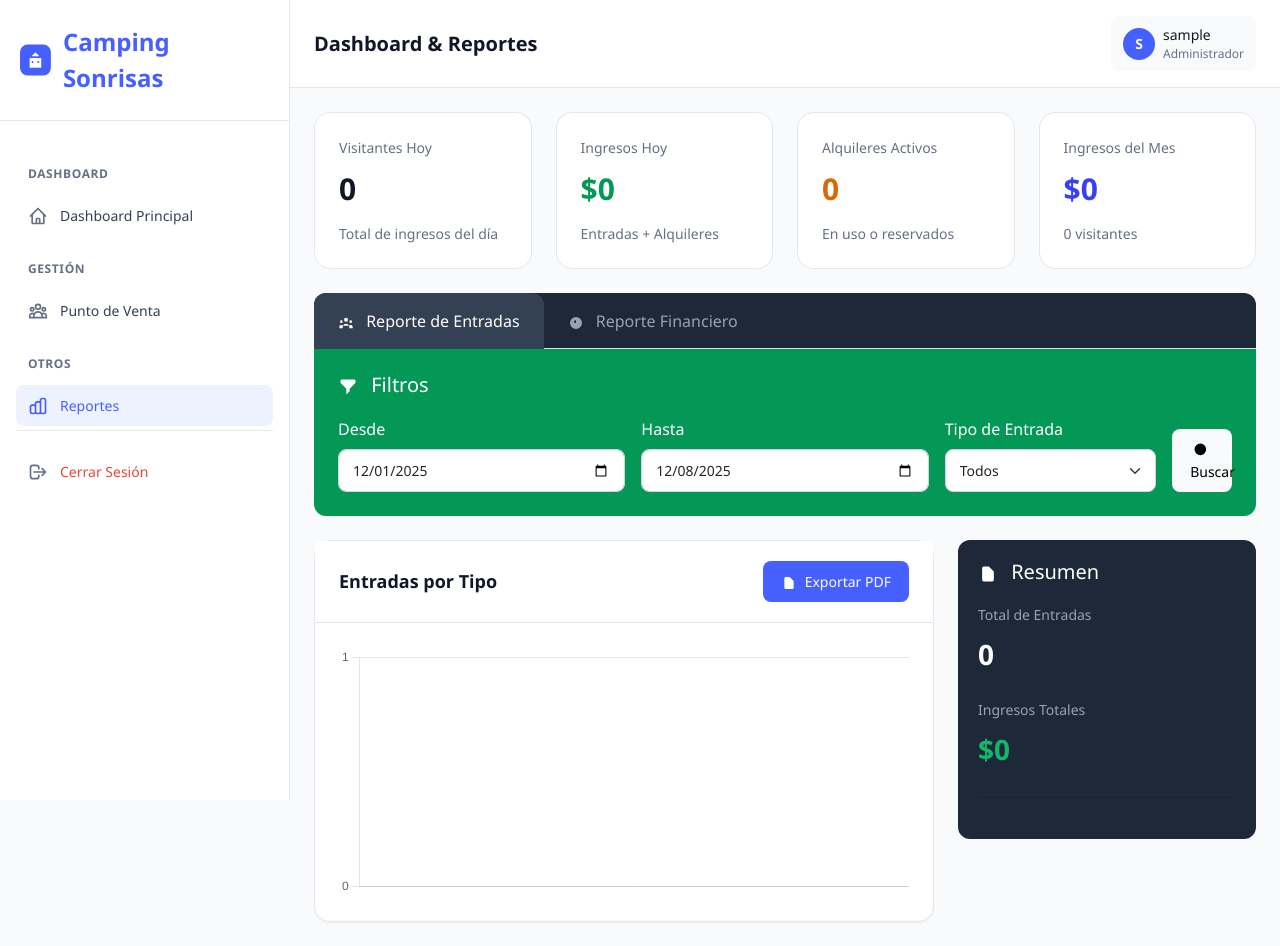
After one commit to jrdev727/campingControl, a PHP site: page /reportes.php in a window 1280 px wide. The commit adds this page. Run offline with PHP 8.4, Linux system fonts and the light colour scheme; the visitor is signed in with stand-in values (Sample User, id 1); data that the repository does not hold is empty; some libraries are stand-ins or nearby versions.

Commit message:
feat: Agregar sistema completo de reportes con gráficos y filtros
- Crear reportes.php con tabs múltiples
- Reporte de Entradas con filtros por fecha y tipo
- Reporte Financiero con período personalizable
- Gráficos interactivos con Chart.js
- Exportación a PDF con jsPDF
- Métricas superiores (visitantes, ingresos, alquileres)
- Breakdown detallado por tipo de entrada
- Backend endpoints: reportes_entradas.php, reporte_financiero.php
- Mejorar tickets impresos con más detalles
- Actualizar sidebar para acceder a reportes

```diff
--- a/includes/sidebar.php
+++ b/includes/sidebar.php
@@ -42,17 +42,15 @@
             </a>
         </div>
 
-        <?php if ($esAdmin): ?>
         <div class="sidebar-section-title">Otros</div>
         <div class="sidebar-item">
-                <a href="#" class="sidebar-link">
+            <a href="reportes.php" class="sidebar-link <?php echo ($paginaActual == 'reportes') ? 'active' : ''; ?>">
                 <svg class="sidebar-icon" fill="none" stroke="currentColor" viewBox="0 0 24 24">
                     <path stroke-linecap="round" stroke-linejoin="round" stroke-width="2" d="M9 19v-6a2 2 0 00-2-2H5a2 2 0 00-2 2v6a2 2 0 002 2h2a2 2 0 002-2zm0 0V9a2 2 0 012-2h2a2 2 0 012 2v10m-6 0a2 2 0 002 2h2a2 2 0 002-2m0 0V5a2 2 0 012-2h2a2 2 0 012 2v14a2 2 0 01-2 2h-2a2 2 0 01-2-2z"/>
                 </svg>
                 Reportes
             </a>
         </div>
-        <?php endif; ?>
 
         <!-- Logout -->
         <div class="sidebar-item" style="margin-top: auto; padding-top: 20px; border-top: 1px solid var(--gray-200);">
--- /dev/null
+++ b/php/reportes_entradas.php
@@ -0,0 +1,79 @@
+<?php
+ini_set('display_errors', 0);
+error_reporting(E_ALL);
+header('Content-Type: application/json');
+
+session_start();
+require_once 'conexion.php';
+
+// Verificar autenticación
+if (!isset($_SESSION['usuario_id'])) {
+    http_response_code(401);
+    echo json_encode(["success" => false, "error" => "No autenticado"]);
+    exit();
+}
+
+try {
+    $fecha_desde = $_GET['fecha_desde'] ?? date('Y-m-01');
+    $fecha_hasta = $_GET['fecha_hasta'] ?? date('Y-m-d');
+    $tipo = $_GET['tipo'] ?? '';
+
+    // Construir query base
+    $sql = "SELECT tipo_entrada, COUNT(*) as cantidad, SUM(precio) as total, AVG(precio) as precio_unitario
+            FROM entradas
+            WHERE DATE(fecha_hora) BETWEEN ? AND ?
+            AND estado = 'activo'";
+
+    if ($tipo) {
+        $sql .= " AND tipo_entrada = ?";
+    }
+
+    $sql .= " GROUP BY tipo_entrada";
+
+    // Preparar statement
+    if ($tipo) {
+        $stmt = $conn->prepare($sql);
+        $stmt->bind_param("sss", $fecha_desde, $fecha_hasta, $tipo);
+    } else {
+        $stmt = $conn->prepare($sql);
+        $stmt->bind_param("ss", $fecha_desde, $fecha_hasta);
+    }
+
+    $stmt->execute();
+    $resultado = $stmt->get_result();
+
+    $por_tipo = [];
+    $total_entradas = 0;
+    $ingresos_totales = 0;
+
+    while ($row = $resultado->fetch_assoc()) {
+        $por_tipo[$row['tipo_entrada']] = [
+            'cantidad' => (int)$row['cantidad'],
+            'total' => (float)$row['total'],
+            'precio_unitario' => (float)$row['precio_unitario']
+        ];
+        $total_entradas += (int)$row['cantidad'];
+        $ingresos_totales += (float)$row['total'];
+    }
+
+    echo json_encode([
+        'success' => true,
+        'data' => [
+            'por_tipo' => $por_tipo,
+            'total_entradas' => $total_entradas,
+            'ingresos_totales' => $ingresos_totales
+        ]
+    ]);
+
+    $stmt->close();
+
+} catch (Exception $e) {
+    http_response_code(500);
+    echo json_encode([
+        'success' => false,
+        'error' => 'Error al obtener reporte: ' . $e->getMessage()
+    ]);
+}
+
+$conn->close();
+?>
--- /dev/null
+++ b/reportes.php
@@ -0,0 +1,274 @@
+<?php
+session_start();
+
+if (!isset($_SESSION['usuario_id'])) {
+    header("Location: login.html");
+    exit();
+}
+
+// Variables para el layout
+$paginaActual = 'reportes';
+$tituloPagina = 'Dashboard & Reportes';
+$esAdmin = (isset($_SESSION['rol']) && $_SESSION['rol'] === 'administrador');
+?>
+<!DOCTYPE html>
+<html lang="es">
+<head>
+    <meta charset="UTF-8">
+    <meta name="viewport" content="width=device-width, initial-scale=1.0">
+    <title>Reportes - Camping Sonrisas</title>
+    <link href="https://cdn.jsdelivr.net/npm/bootstrap@5.3.2/dist/css/bootstrap.min.css" rel="stylesheet">
+    <link rel="stylesheet" href="css/styles.css">
+    <script src="https://cdn.jsdelivr.net/npm/chart.js"></script>
+    <script src="https://cdnjs.cloudflare.com/ajax/libs/jspdf/2.5.1/jspdf.umd.min.js"></script>
+    <style>
+        .report-tabs {
+            background: var(--gray-800);
+            border-radius: 12px 12px 0 0;
+            padding: 0;
+            margin-bottom: 0;
+        }
+        .report-tabs .nav-link {
+            color: var(--gray-400);
+            border: none;
+            padding: 16px 24px;
+            font-weight: 500;
+            transition: all 0.3s;
+        }
+        .report-tabs .nav-link.active {
+            background: var(--gray-700);
+            color: white;
+            border-radius: 12px 12px 0 0;
+        }
+        .filters-section {
+            background: var(--success-600);
+            color: white;
+            padding: 24px;
+            border-radius: 0 0 12px 12px;
+            margin-bottom: 24px;
+        }
+        .filters-section label {
+            color: white;
+            font-weight: 500;
+            margin-bottom: 8px;
+        }
+        .summary-card {
+            background: var(--gray-800);
+            padding: 20px;
+            border-radius: 12px;
+            color: white;
+        }
+        .summary-value {
+            font-size: 28px;
+            font-weight: 700;
+            margin: 8px 0;
+        }
+        .breakdown-item {
+            display: flex;
+            justify-content: space-between;
+            padding: 12px 0;
+            border-bottom: 1px solid var(--gray-700);
+        }
+        .breakdown-item:last-child {
+            border-bottom: none;
+        }
+    </style>
+</head>
+<body>
+    <?php include 'includes/sidebar.php'; ?>
+
+    <div class="main-wrapper">
+        <?php include 'includes/header.php'; ?>
+
+        <main class="main-content">
+            <!-- Métricas superiores -->
+            <div class="row g-4 mb-4">
+                <div class="col-md-3">
+                    <div class="metric-card">
+                        <div class="metric-label">Visitantes Hoy</div>
+                        <div class="metric-value" id="visitantes-hoy">0</div>
+                        <div class="text-gray-500" style="font-size: 14px;">Total de ingresos del día</div>
+                    </div>
+                </div>
+                <div class="col-md-3">
+                    <div class="metric-card">
+                        <div class="metric-label">Ingresos Hoy</div>
+                        <div class="metric-value" style="color: var(--success-600);">$<span id="ingresos-hoy-valor">0</span></div>
+                        <div class="text-gray-500" style="font-size: 14px;">Entradas + Alquileres</div>
+                    </div>
+                </div>
+                <div class="col-md-3">
+                    <div class="metric-card">
+                        <div class="metric-label">Alquileres Activos</div>
+                        <div class="metric-value" style="color: var(--warning-600);">0</div>
+                        <div class="text-gray-500" style="font-size: 14px;">En uso o reservados</div>
+                    </div>
+                </div>
+                <div class="col-md-3">
+                    <div class="metric-card">
+                        <div class="metric-label">Ingresos del Mes</div>
+                        <div class="metric-value" style="color: var(--brand-600);">$<span id="ingresos-mes-valor">0</span></div>
+                        <div class="text-gray-500" style="font-size: 14px;"><span id="visitantes-mes">0</span> visitantes</div>
+                    </div>
+                </div>
+            </div>
+
+            <!-- Tabs de reportes -->
+            <ul class="nav nav-tabs report-tabs" role="tablist">
+                <li class="nav-item">
+                    <a class="nav-link active" data-bs-toggle="tab" href="#reporte-entradas">
+                        <svg width="16" height="16" fill="currentColor" viewBox="0 0 24 24" style="margin-right: 8px; vertical-align: middle;">
+                            <path d="M17 20h5v-2a3 3 0 00-5.356-1.857M17 20H7m10 0v-2c0-.656-.126-1.283-.356-1.857M7 20H2v-2a3 3 0 015.356-1.857M7 20v-2c0-.656.126-1.283.356-1.857m0 0a5.002 5.002 0 019.288 0M15 7a3 3 0 11-6 0 3 3 0 016 0zm6 3a2 2 0 11-4 0 2 2 0 014 0zM7 10a2 2 0 11-4 0 2 2 0 014 0z"/>
+                        </svg>
+                        Reporte de Entradas
+                    </a>
+                </li>
+                <li class="nav-item">
+                    <a class="nav-link" data-bs-toggle="tab" href="#reporte-financiero">
+                        <svg width="16" height="16" fill="currentColor" viewBox="0 0 24 24" style="margin-right: 8px; vertical-align: middle;">
+                            <path d="M12 8c-1.657 0-3 .895-3 2s1.343 2 3 2 3 .895 3 2-1.343 2-3 2m0-8c1.11 0 2.08.402 2.599 1M12 8V7m0 1v8m0 0v1m0-1c-1.11 0-2.08-.402-2.599-1M21 12a9 9 0 11-18 0 9 9 0 0118 0z"/>
+                        </svg>
+                        Reporte Financiero
+                    </a>
+                </li>
+            </ul>
+
+            <div class="tab-content">
+                <!-- Tab: Reporte de Entradas -->
+                <div class="tab-pane fade show active" id="reporte-entradas">
+                    <!-- Filtros -->
+                    <div class="filters-section">
+                        <h5 style="margin-bottom: 20px;">
+                            <svg width="20" height="20" fill="currentColor" viewBox="0 0 24 24" style="margin-right: 8px; vertical-align: middle;">
+                                <path d="M3 4a1 1 0 011-1h16a1 1 0 011 1v2.586a1 1 0 01-.293.707l-6.414 6.414a1 1 0 00-.293.707V17l-4 4v-6.586a1 1 0 00-.293-.707L3.293 7.293A1 1 0 013 6.586V4z"/>
+                            </svg>
+                            Filtros
+                        </h5>
+                        <div class="row g-3">
+                            <div class="col-md-4">
+                                <label>Desde</label>
+                                <input type="date" class="form-control" id="fecha-desde-entradas" value="">
+                            </div>
+                            <div class="col-md-4">
+                                <label>Hasta</label>
+                                <input type="date" class="form-control" id="fecha-hasta-entradas" value="">
+                            </div>
+                            <div class="col-md-3">
+                                <label>Tipo de Entrada</label>
+                                <select class="form-select" id="filtro-tipo-entrada">
+                                    <option value="">Todos</option>
+                                    <option value="turista_adulto">Turista Adulto</option>
+                                    <option value="turista_niño">Turista Niño</option>
+                                    <option value="local">Local</option>
+                                </select>
+                            </div>
+                            <div class="col-md-1 d-flex align-items-end">
+                                <button class="btn btn-light w-100" onclick="buscarEntradas()">
+                                    <svg width="20" height="20" fill="currentColor" viewBox="0 0 24 24">
+                                        <path d="M21 21l-6-6m2-5a7 7 0 11-14 0 7 7 0 0114 0z"/>
+                                    </svg>
+                                    Buscar
+                                </button>
+                            </div>
+                        </div>
+                    </div>
+
+                    <!-- Gráficos y resumen -->
+                    <div class="row g-4">
+                        <div class="col-md-8">
+                            <div class="card">
+                                <div class="card-header d-flex justify-content-between align-items-center">
+                                    <h3 class="card-title">Entradas por Tipo</h3>
+                                    <button class="btn btn-sm btn-primary" onclick="exportarPDF()">
+                                        <svg width="16" height="16" fill="currentColor" viewBox="0 0 24 24" style="margin-right: 4px;">
+                                            <path d="M7 21h10a2 2 0 002-2V9.414a1 1 0 00-.293-.707l-5.414-5.414A1 1 0 0012.586 3H7a2 2 0 00-2 2v14a2 2 0 002 2z"/>
+                                        </svg>
+                                        Exportar PDF
+                                    </button>
+                                </div>
+                                <div class="card-body">
+                                    <canvas id="chartEntradasTipo" height="250"></canvas>
+                                </div>
+                            </div>
+                        </div>
+                        <div class="col-md-4">
+                            <div class="summary-card">
+                                <h5 style="margin-bottom: 20px;">
+                                    <svg width="20" height="20" fill="currentColor" viewBox="0 0 24 24" style="margin-right: 8px;">
+                                        <path d="M9 17v-2m3 2v-4m3 4v-6m2 10H7a2 2 0 01-2-2V5a2 2 0 012-2h5.586a1 1 0 01.707.293l5.414 5.414a1 1 0 01.293.707V19a2 2 0 01-2 2z"/>
+                                    </svg>
+                                    Resumen
+                                </h5>
+                                <div style="margin-bottom: 24px;">
+                                    <div style="font-size: 14px; color: var(--gray-400);">Total de Entradas</div>
+                                    <div class="summary-value" id="total-entradas-resumen">0</div>
+                                </div>
+                                <div>
+                                    <div style="font-size: 14px; color: var(--gray-400);">Ingresos Totales</div>
+                                    <div class="summary-value" style="color: var(--success-500);">$<span id="ingresos-totales-resumen">0</span></div>
+                                </div>
+                                <hr style="border-color: var(--gray-700); margin: 24px 0;">
+                                <div id="breakdown-tipos"></div>
+                            </div>
+                        </div>
+                    </div>
+                </div>
+
+                <!-- Tab: Reporte Financiero -->
+                <div class="tab-pane fade" id="reporte-financiero">
+                    <div class="filters-section">
+                        <h5 style="margin-bottom: 20px;">
+                            <svg width="20" height="20" fill="currentColor" viewBox="0 0 24 24" style="margin-right: 8px; vertical-align: middle;">
+                                <path d="M8 7V3m8 4V3m-9 8h10M5 21h14a2 2 0 002-2V7a2 2 0 00-2-2H5a2 2 0 00-2 2v12a2 2 0 002 2z"/>
+                            </svg>
+                            Período
+                        </h5>
+                        <div class="row g-3">
+                            <div class="col-md-5">
+                                <label>Desde</label>
+                                <input type="date" class="form-control" id="fecha-desde-financiero">
+                            </div>
+                            <div class="col-md-5">
+                                <label>Hasta</label>
+                                <input type="date" class="form-control" id="fecha-hasta-financiero">
+                            </div>
+                            <div class="col-md-2 d-flex align-items-end">
+                                <button class="btn btn-light w-100" onclick="generarReporteFinanciero()">
+                                    <svg width="20" height="20" fill="currentColor" viewBox="0 0 24 24">
+                                        <path d="M9 5H7a2 2 0 00-2 2v12a2 2 0 002 2h10a2 2 0 002-2V7a2 2 0 00-2-2h-2M9 5a2 2 0 002 2h2a2 2 0 002-2M9 5a2 2 0 012-2h2a2 2 0 012 2"/>
+                                    </svg>
+                                    Generar Reporte
+                                </button>
+                            </div>
+                        </div>
+                    </div>
+
+                    <div class="row g-4">
+                        <div class="col-md-4">
+                            <div class="metric-card" style="background: linear-gradient(135deg, #667eea 0%, #764ba2 100%);">
+                                <div class="metric-label" style="color: white;">Ingresos por Entradas</div>
+                                <div class="metric-value" style="color: white;">$<span id="ingresos-entradas-fin">0</span></div>
+                            </div>
+                        </div>
+                        <div class="col-md-4">
+                            <div class="metric-card" style="background: linear-gradient(135deg, #f093fb 0%, #f5576c 100%);">
+                                <div class="metric-label" style="color: white;">Ingresos por Alquileres</div>
+                                <div class="metric-value" style="color: white;">$<span id="ingresos-alquileres-fin">0</span></div>
+                            </div>
+                        </div>
+                        <div class="col-md-4">
+                            <div class="metric-card" style="background: linear-gradient(135deg, #4facfe 0%, #00f2fe 100%);">
+                                <div class="metric-label" style="color: white;">Ingresos Totales</div>
+                                <div class="metric-value" style="color: white;">$<span id="ingresos-totales-fin">0</span></div>
+                            </div>
+                        </div>
+                    </div>
+                </div>
+            </div>
+        </main>
+    </div>
+
+    <script src="https://cdn.jsdelivr.net/npm/bootstrap@5.3.2/dist/js/bootstrap.bundle.min.js"></script>
+    <script src="js/reportes.js"></script>
+</body>
+</html>
```
Also changed, not shown: js/pos.js (+23 -2 lines), js/reportes.js (added, +232 -0 lines), php/reporte_financiero.php (added, +62 -0 lines). Lines whose indentation alone changed are shown as unchanged.
